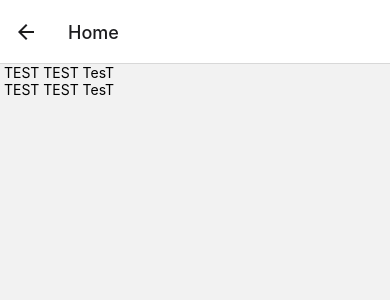
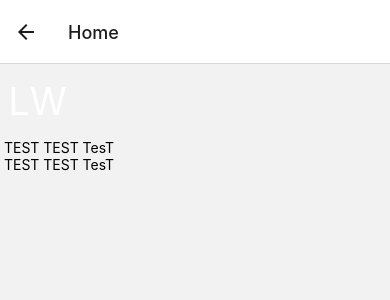
Before and after one commit to spazzylemons/nost, a React Native app in the folder front-end/: screen /Home in a window 390 px wide. Shown: the top 300 px of the page. Built offline with nearby package versions, Linux system fonts and the light colour scheme.

Commit message:
fixed gitignore file again

```diff
--- a/front-end/App.js
+++ b/front-end/App.js
@@ -4,19 +4,20 @@ import { createNativeStackNavigator } from '@react-navigation/native-stack';
 
 import LoginScreen from "./Components/LoginScreen/Login";
 import HomeScreen from "./Components/HomeScreen/Home";
-import Signup from "./Components/SignupScreen/Signup";
+import Signup from "./Components/LoginScreen/Signup";
 
 const Stack = createNativeStackNavigator();
 
 const App = () => {
-
   return (
       <NavigationContainer>
-        <Stack.Navigator>
+        <Stack.Navigator initialRouteName="Signup">
+
           <Stack.Screen name="Signup" component={Signup} />
           <Stack.Screen name="Login" component={LoginScreen} />
           <Stack.Screen name="Home" component={HomeScreen} />
-          {/*<Stack.Screen name="Signup" component={SignupScreen} />*/}
+          {/*<Stack.Screen name="Log" component={} />*/}
+
         </Stack.Navigator>
       </NavigationContainer>
   );
--- a/front-end/Components/HomeScreen/Home.js
+++ b/front-end/Components/HomeScreen/Home.js
@@ -1,12 +1,19 @@
 import React from 'react'
-import { View, Text, Image, ScrollView, TextInput } from 'react-native';
+import { Text, ScrollView } from 'react-native';
+import { Avatar } from 'react-native-elements';
 
 const HomeScreen = () => {
   return (
-    <View>
+    <ScrollView>
+      <Avatar
+          backgroundColor="blue"
+          size="large"
+          title="LW"
+          activeOpacity={0.7}
+      />
       <Text> TEST TEST TesT</Text>
       <Text> TEST TEST TesT</Text>
-    </View>
+    </ScrollView>
   )
 }
 
--- a/front-end/Components/LoginScreen/Login.js
+++ b/front-end/Components/LoginScreen/Login.js
@@ -1,12 +1,19 @@
 import React, { useState } from 'react'
-import { View, Text, Image, ScrollView, TextInput, Button } from 'react-native';
+import { ScrollView, TextInput, Button } from 'react-native';
 
 const Login = ({ navigation, route}) => {
 
-  const { username, password, setUsername, setPassword } = route.params;
+  const { username, password } = route.params;
+
+  const [currentUsername, setCurrentUsername] = useState('');
+  const [currentPassword, setCurrentPassword] = useState('');
 
   const onSubmit = () => {
-    navigation.navigate('Home')
+    if (currentUsername === username && currentPassword === password) {
+      navigation.navigate('Home')
+    } else {
+      console.log('Incorrect Password')
+    }
   }
 
   return (
@@ -14,12 +21,12 @@ const Login = ({ navigation, route}) => {
       <TextInput
           style={{height: 40}}
           placeholder="Username"
-          onChangeText={text => setUsername(text)}
+          onChangeText={text => setCurrentUsername(text)}
       />
       <TextInput
           style={{height: 40}}
           placeholder="Password"
-          onChangeText={text => setPassword(text)}
+          onChangeText={text => setCurrentPassword(text)}
       />
       <Button
           onPress={onSubmit}
--- a/front-end/Components/SignupScreen/Signup.js
+++ b/front-end/Components/LoginScreen/Signup.js
@@ -7,7 +7,7 @@ const Signup = ({ navigation }) => {
   const [password, setPassword] = useState('');
 
   const onSubmit = () => {
-    navigation.navigate('Login', { username, password, setPassword, setUsername })
+    navigation.navigate('Login', { username, password })
   }
   return (
       <ScrollView>
--- a/front-end/package.json
+++ b/front-end/package.json
@@ -16,6 +16,7 @@
     "react": "17.0.1",
     "react-dom": "17.0.1",
     "react-native": "^0.64.3",
+    "react-native-elements": "^3.4.2",
     "react-native-safe-area-context": "3.3.2",
     "react-native-screens": "~3.8.0",
     "react-native-web": "0.17.1"
```
Also changed, not shown: front-end/Components/HomeScreen/index.js (added, +13 -0 lines), front-end/Components/LoginScreen/index.js (added, +15 -0 lines), 1 other file (tests, documents, lock files or other folders).
